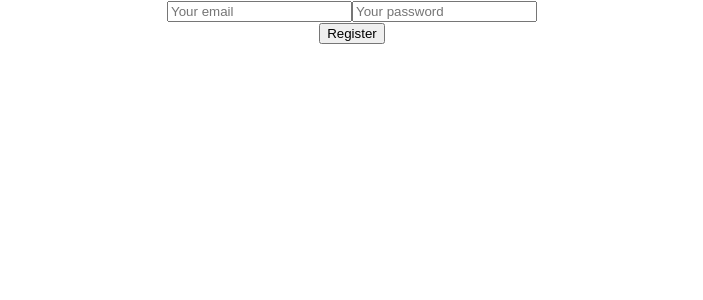
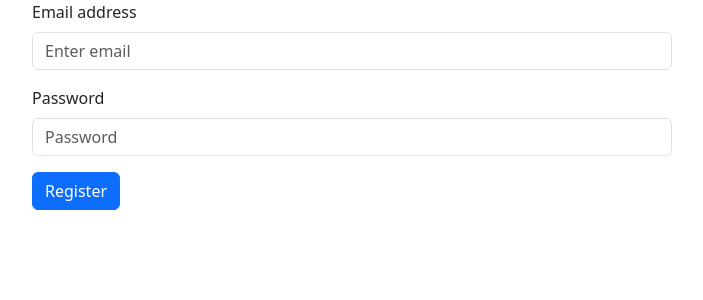
Before and after one commit to code-simplifier-mahbub/email-password-auth, a React (Create React App) app: page / in a window 1280 px wide. Shown: the top 300 px of the page, without its empty margins (288-991 px from the left). Built offline with nearby package versions, Linux system fonts and the light colour scheme.

Commit message:
success or error message disple in ui for auth

```diff
--- a/package.json
+++ b/package.json
@@ -6,7 +6,10 @@
     "@testing-library/jest-dom": "^5.17.0",
     "@testing-library/react": "^13.4.0",
     "@testing-library/user-event": "^13.5.0",
+    "bootstrap": "^5.3.2",
+    "firebase": "^10.5.2",
     "react": "^18.2.0",
+    "react-bootstrap": "^2.9.1",
     "react-dom": "^18.2.0",
     "react-scripts": "5.0.1",
     "web-vitals": "^2.1.4"
--- a/src/App.js
+++ b/src/App.js
@@ -1,4 +1,5 @@
 import './App.css';
+import RegisterReactBootstrap from './component/RegisterReactBootstrap';
 
 const handleRegister = (event) => {
   event.preventDefault();
@@ -14,13 +15,8 @@ const handleChange= (event) =>{
 function App() {
   return (
 
-    <div className="App">
-      <form onSubmit={handleRegister}>
-        <input onChange={handleChange} type="email" name="email" id="" placeholder='Your email'/>
-        <input type="password" name="password" id="" placeholder='Your password' />
-        <br />
-        <button type='submit'>Register</button>
-      </form>
+    <div className="">
+      <RegisterReactBootstrap></RegisterReactBootstrap>
     </div>
   );
 }
--- /dev/null
+++ b/src/component/RegisterReactBootstrap.js
@@ -0,0 +1,72 @@
+import React, { useState } from "react";
+import Button from "react-bootstrap/Button";
+import Form from "react-bootstrap/Form";
+import { getAuth, createUserWithEmailAndPassword } from "firebase/auth";
+import app from "../firebase/firebase.init";
+
+const auth = getAuth(app);
+
+const RegisterReactBootstrap = () => {
+  const [passwordError, setPasswordError] = useState("");
+  const [success, setSuccess] = useState(false);
+  console.log(passwordError);
+  const handleRegister = (event) => {
+    event.preventDefault();
+    setSuccess(false);
+    const form = event.target;
+    const email = form.email.value;
+    const password = form.password.value;
+    console.log(email, password);
+    if (!/(?=.*[A-Z])/.test(password)) {
+      setPasswordError("Please provide At least tow uppercase ");
+      return;
+    }
+
+    if (!/(?=.*[0-9].*[0-9])/.test(password)) {
+      setPasswordError("Please provide at least two number");
+      return;
+    }
+    if (!/(?=.*[!@#$&*])/.test(password)) {
+      setPasswordError("Please provide a special character");
+      return;
+    }
+    setPasswordError("");
+    createUserWithEmailAndPassword(auth, email, password)
+      .then((result) => {
+        const user = result.user;
+        console.log(user);
+        setSuccess(true);
+        form.reset();
+      })
+      .catch((error) => {
+        setPasswordError(error.message)
+      });
+  };
+  return (
+    <div className="w-50 mx-auto">
+      <Form onSubmit={handleRegister}>
+        <Form.Group className="mb-3" controlId="formBasicEmail">
+          <Form.Label>Email address</Form.Label>
+          <Form.Control type="email" name="email" placeholder="Enter email" />
+        </Form.Group>
+        <Form.Group className="mb-3" controlId="formBasicPassword">
+          <Form.Label>Password</Form.Label>
+          <Form.Control
+            type="password"
+            name="password"
+            placeholder="Password"
+          />
+        </Form.Group>
+        <p>{passwordError}</p>
+
+        {success && <p className="text-success">User Create Successfully </p>}
+
+        <Button variant="primary" type="submit">
+          Register
+        </Button>
+      </Form>
+    </div>
+  );
+};
+
+export default RegisterReactBootstrap;
--- a/src/index.js
+++ b/src/index.js
@@ -3,6 +3,7 @@ import ReactDOM from 'react-dom/client';
 import './index.css';
 import App from './App';
 import reportWebVitals from './reportWebVitals';
+import 'bootstrap/dist/css/bootstrap.min.css';
 
 const root = ReactDOM.createRoot(document.getElementById('root'));
 root.render(
```
Also changed, not shown: src/component/RegisterReactBootstrap.css (added), 1 other file (tests, documents, lock files or other folders).
